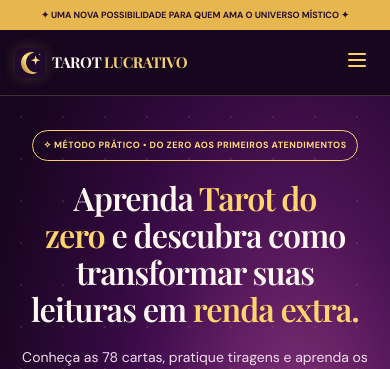
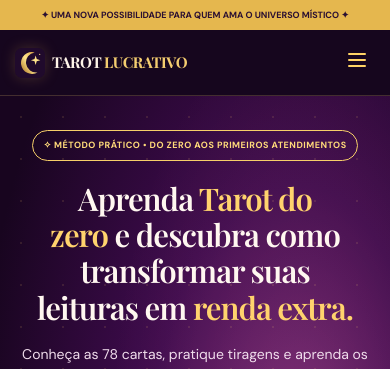
Before and after one commit to vcodesites-byte/tarotlucrativo, a React (Vite) app: page / in a window 390 px wide. Shown: the top 369 px of the page. Built offline with nearby package versions, Linux system fonts and the light colour scheme.

Commit message:
Polish responsive typography and natural line wrapping for updated sales copy

```diff
--- a/src/style.css
+++ b/src/style.css
@@ -203,3 +203,8 @@ a.logo .brand-name em{font-style:normal;color:#f4cd70}
 .transformation-cta{min-height:52px;padding:14px 24px}
 .transformation-inner>small{margin:10px 0 0;justify-content:center}
 @media(max-width:760px){.transformation{padding:36px 16px}.transformation h2{font-size:clamp(27px,6.7vw,34px);line-height:1.2;max-width:22ch}.transformation-intro{font-size:14px;line-height:1.5;margin-top:12px}.transformation-points{display:grid;grid-template-columns:1fr;gap:7px;width:100%;max-width:400px;margin:16px 0}.transformation-points span{padding:9px 12px;font-size:12px}.transformation-cta{max-width:400px;min-height:50px;font-size:13px;padding:12px 15px}.transformation-eyebrow{font-size:10px}}
+
+/* Copy refinement: natural wrapping without forced narrow headline columns */
+.hero h1,.section-head h2,.receive h2,.offer h2,.transformation h2{word-break:normal;overflow-wrap:normal;hyphens:none;text-wrap:balance}
+@media(max-width:760px){.hero h1{max-width:100%;font-size:clamp(31px,7.4vw,44px);line-height:1.16}.transformation h2{max-width:100%}.receive-grid>div:last-child,.offer-grid>div:first-child{min-width:0}.feature-list li{align-items:flex-start}.modules{gap:12px}}
+@media(max-width:420px){.hero h1{max-width:100%;font-size:clamp(30px,8vw,35px)}.section-head h2,.receive h2,.offer h2{overflow-wrap:normal}}
```
